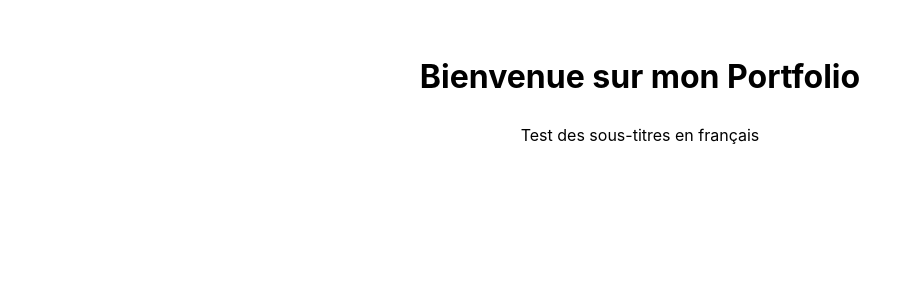
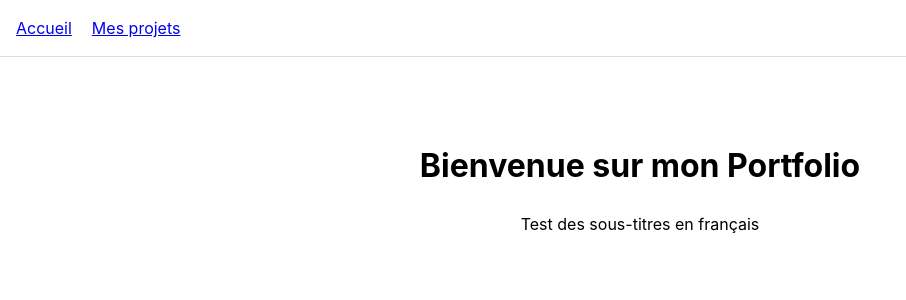
Before and after one commit to Qua-9-9-1/Qua-9-9-1.github.io, a React app: page / in a window 1280 px wide. Shown: the top 300 px of the page, without its empty margins (0-906 px from the left). Built offline with nearby package versions, Linux system fonts and the light colour scheme; the HTML template or start-up script is replaced by a standard one.

Commit message:
[ADD] hashrouter for github pages

```diff
--- a/package.json
+++ b/package.json
@@ -12,7 +12,8 @@
   },
   "dependencies": {
     "react": "^19.2.0",
-    "react-dom": "^19.2.0"
+    "react-dom": "^19.2.0",
+    "react-router-dom": "^7.12.0"
   },
   "devDependencies": {
     "@eslint/js": "^9.39.1",
--- a/src/App.tsx
+++ b/src/App.tsx
@@ -1,14 +1,8 @@
-import { useLanguage } from "./context/LanguageContext";
+import { RouterProvider } from "react-router-dom";
+import { router } from "./router";
 
 function App() {
-  const { t } = useLanguage();
-
-  return (
-    <main style={{ padding: "2rem", textAlign: "center" }}>
-      <h1>{t.home.title}</h1>
-      <p>{t.home.subtitle}</p>
-    </main>
-  );
+  return <RouterProvider router={router} />;
 }
 
 export default App;
--- /dev/null
+++ b/src/components/layout/RootLayout.tsx
@@ -0,0 +1,22 @@
+import { Outlet, Link } from "react-router-dom";
+import { useLanguage } from "../../context/LanguageContext";
+
+export default function RootLayout() {
+  const { t } = useLanguage();
+
+  return (
+    <div>
+      <nav style={{ padding: '1rem', borderBottom: '1px solid #ddd', display: 'flex', gap: '20px' }}>
+        <Link to="/">{"Accueil"}</Link>
+        <Link to="/projects">{t.projects.title}</Link>
+      </nav>
+
+      <main style={{ padding: '2rem' }}>
+        <Outlet />
+      </main>
+
+      <footer>
+      </footer>
+    </div>
+  );
+}
--- a/src/locales/en.ts
+++ b/src/locales/en.ts
@@ -5,8 +5,7 @@ export const en: Translations = {
     title: "Welcome to my Portfolio",
     subtitle: "Testing english subtitles",
   },
-  nav: {
-    projects: "Projects",
-    contact: "Contact",
+  projects: {
+    title: "My Projects",
   },
 };
--- a/src/locales/fr.ts
+++ b/src/locales/fr.ts
@@ -3,9 +3,8 @@ export const fr = {
     title: "Bienvenue sur mon Portfolio",
     subtitle: "Test des sous-titres en français",
   },
-  nav: {
-    projects: "Projets",
-    contact: "Contact",
+  projects: {
+    title: "Mes projets",
   },
 };
 
--- /dev/null
+++ b/src/pages/Home.tsx
@@ -0,0 +1,12 @@
+import { useLanguage } from "../context/LanguageContext";
+
+export default function Home() {
+    const { t } = useLanguage();
+
+    return (
+      <main style={{ padding: "2rem", textAlign: "center" }}>
+        <h1>{t.home.title}</h1>
+        <p>{t.home.subtitle}</p>
+      </main>
+    );
+}
--- /dev/null
+++ b/src/pages/Projects.tsx
@@ -0,0 +1,7 @@
+import { useLanguage } from "../context/LanguageContext";
+
+export default function Projects() {
+    const { t } = useLanguage();
+
+  return <h1>{t.projects.title}</h1>;
+}
--- /dev/null
+++ b/src/router.tsx
@@ -0,0 +1,21 @@
+import { createHashRouter } from "react-router-dom";
+import RootLayout from "./components/layout/RootLayout";
+import Home from "./pages/Home";
+import Projects from "./pages/Projects";
+
+export const router = createHashRouter([
+  {
+    path: "/",
+    element: <RootLayout />,
+    children: [
+      {
+        path: "",
+        element: <Home />,
+      },
+      {
+        path: "projects",
+        element: <Projects />,
+      },
+    ],
+  },
+]);
```
Also changed, not shown: 1 other file (tests, documents, lock files or other folders).
